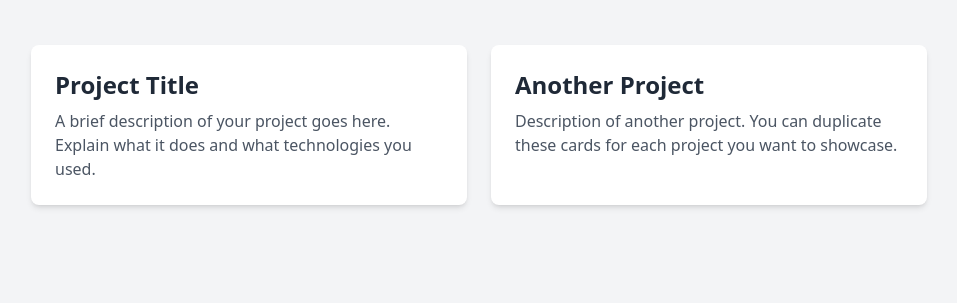
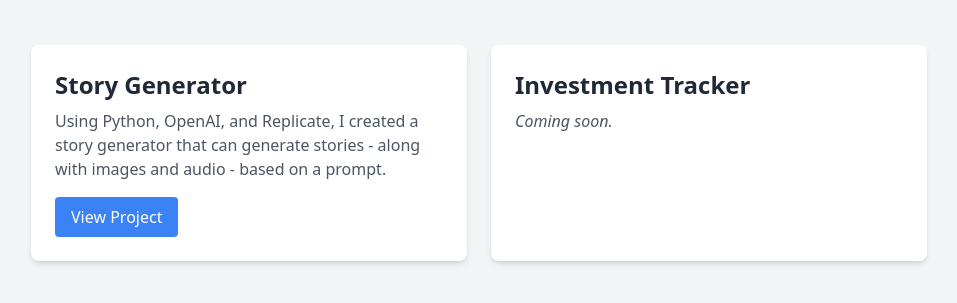
Before and after one commit to lukegvoigt/lukegvoigt.github.io, a plain HTML site: page index.html in a window 1280 px wide. Shown: the part 119-422 px from the top of the page, without its empty margins (161-1118 px from the left). Drawn offline with nearby package versions, Linux system fonts and the light colour scheme.

Commit message:
Added URL to Koyed server for Story Generator

```diff
--- a/index.html
+++ b/index.html
@@ -18,14 +18,15 @@
         <div class="grid grid-cols-1 md:grid-cols-2 gap-6">
             <!-- Example Project Card 1 -->
             <div class="bg-white rounded-lg shadow-md p-6 hover:shadow-lg transition duration-300">
-                <h2 class="text-2xl font-semibold text-gray-800 mb-2">Project Title</h2>
-                <p class="text-gray-600">A brief description of your project goes here. Explain what it does and what technologies you used.</p>
+                <h2 class="text-2xl font-semibold text-gray-800 mb-2">Story Generator</h2>
+                <p class="text-gray-600 mb-4">Using Python, OpenAI, and Replicate, I created a story generator that can generate stories - along with images and audio - based on a prompt.</p>
+                <a href="https://head-edita-voigtai-19f00a4b.koyeb.app/" class="inline-block bg-blue-500 text-white px-4 py-2 rounded hover:bg-blue-600 transition duration-300">View Project</a>
             </div>
 
             <!-- Example Project Card 2 -->
             <div class="bg-white rounded-lg shadow-md p-6 hover:shadow-lg transition duration-300">
-                <h2 class="text-2xl font-semibold text-gray-800 mb-2">Another Project</h2>
-                <p class="text-gray-600">Description of another project. You can duplicate these cards for each project you want to showcase.</p>
+                <h2 class="text-2xl font-semibold text-gray-800 mb-2">Investment Tracker</h2>
+                <p class="text-gray-600 italic">Coming soon.</p>
             </div>
         </div>
     </main>
```
